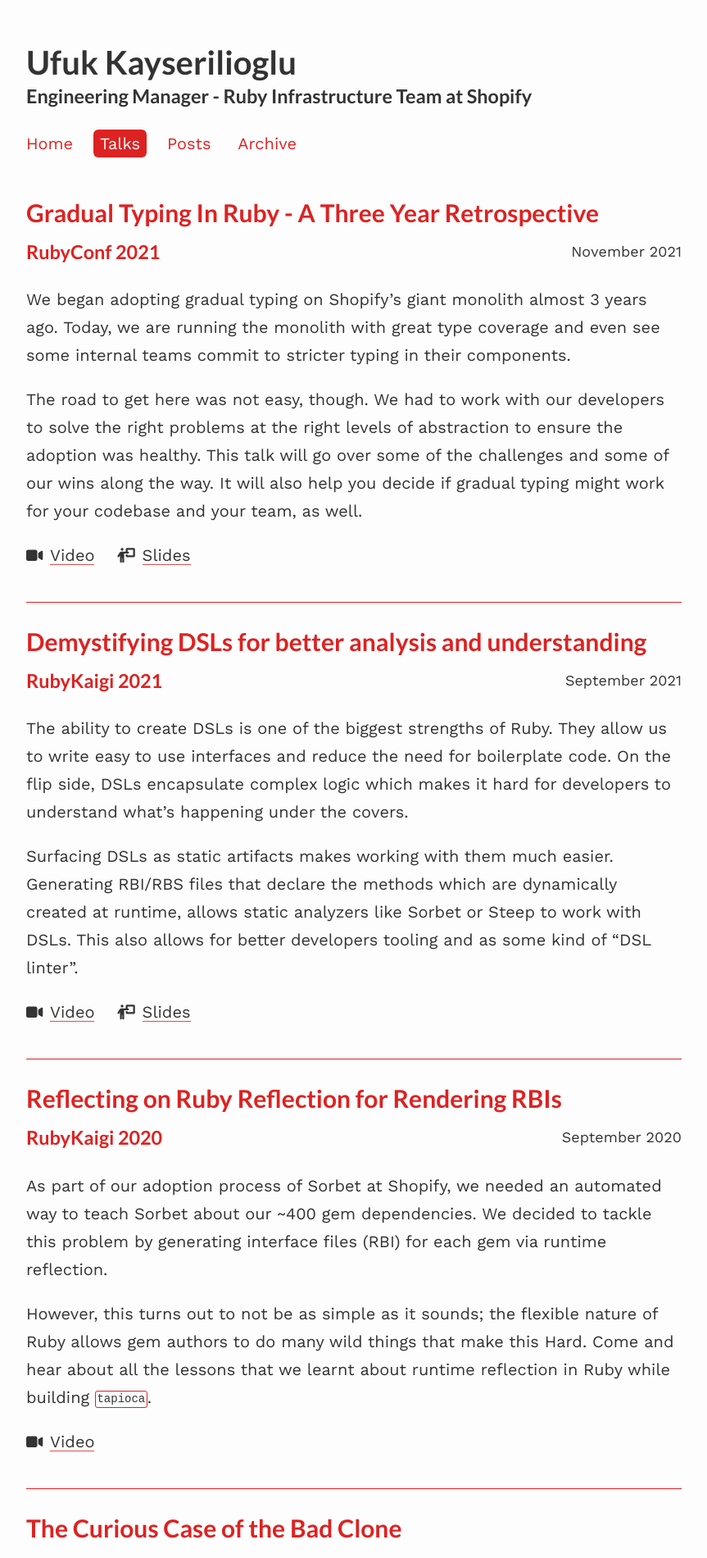
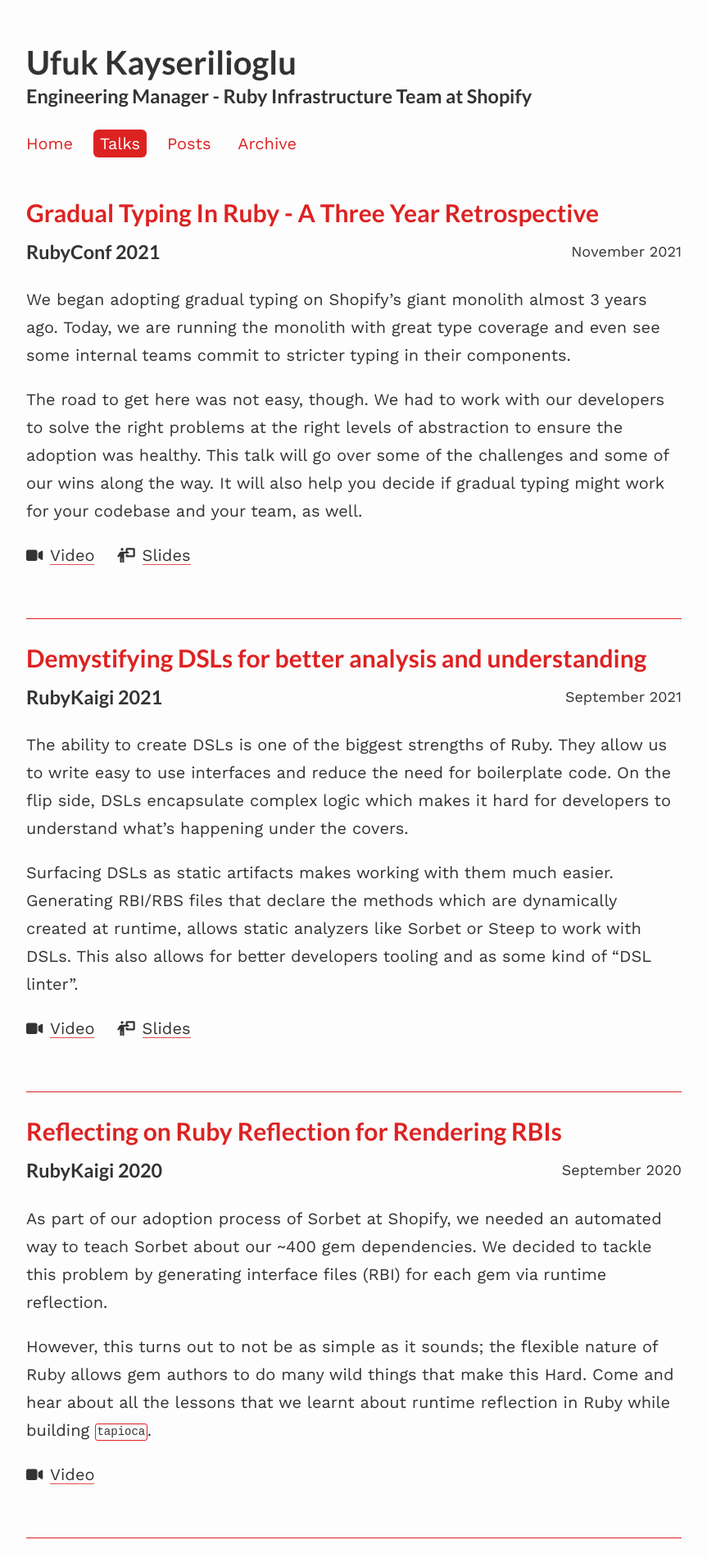
Before and after one commit to paracycle/ufuk.dev, a Jekyll site: the page built from _pages/talks.md, in a window 1280 px wide. Shown: the top 1900 px of the page at 82% size, without its empty margins (208-1071 px from the left). Built offline with Jekyll 4.4.1, drawn with Linux system fonts in a browser that asks for light colours; nearby versions of some CDN libraries.

Commit message:
Improve Talk styling

```diff
--- a/_pages/talks.md
+++ b/_pages/talks.md
@@ -10,15 +10,17 @@
     <h2>{{ talk.title }}</h2>
     <time datetime="{{ talk.date | date_to_xmlschema }}">{{ talk.date | date: '%B %Y' }}</time>
     <h3>{{ talk.event }}</h3>
-    <p>{{ talk.content }}</p>
-  {% if talk.video %}
-    <i class="fas fa-video"></i> <a href="{{ talk.video }}">Video</a>
-  {% endif %}
-  {% if talk.slides %}
-    <i class="fas fa-person-chalkboard"></i> <a href="{{ talk.slides }}">Slides</a>
-  {% endif %}
-  {% if talk.site %}
-    <i class="fas fa-globe"></i> <a href="{{ talk.site }}">Site</a>
-  {% endif %}
+    {{ talk.content }}
+    <p class="footer">
+    {% if talk.video %}
+      <i class="fas fa-video"></i> <a href="{{ talk.video }}">Video</a>
+    {% endif %}
+    {% if talk.slides %}
+      <i class="fas fa-person-chalkboard"></i> <a href="{{ talk.slides }}">Slides</a>
+    {% endif %}
+    {% if talk.site %}
+      <i class="fas fa-globe"></i> <a href="{{ talk.site }}">Site</a>
+    {% endif %}
+    </p>
   </article>
 {% endfor %}
--- a/assets/css/_sass/talks.scss
+++ b/assets/css/_sass/talks.scss
@@ -13,7 +13,11 @@
   }
 
   h3 {
-    color: $brand-color;
+    color: $headline-color;
+
+    @media (prefers-color-scheme: dark) {
+      color: $headline-color-dark;
+    }
   }
   time {
     float: right;
@@ -53,4 +57,20 @@
       color: $text-color-dark;
     }
   }
+
+  p.footer {
+    color: $headline-color;
+
+    @media (prefers-color-scheme: dark) {
+      color: $headline-color-dark;
+    }
+
+    a {
+      color: $headline-color;
+
+      @media (prefers-color-scheme: dark) {
+        color: $headline-color-dark;
+      }
+    }
+  }
 }
```
